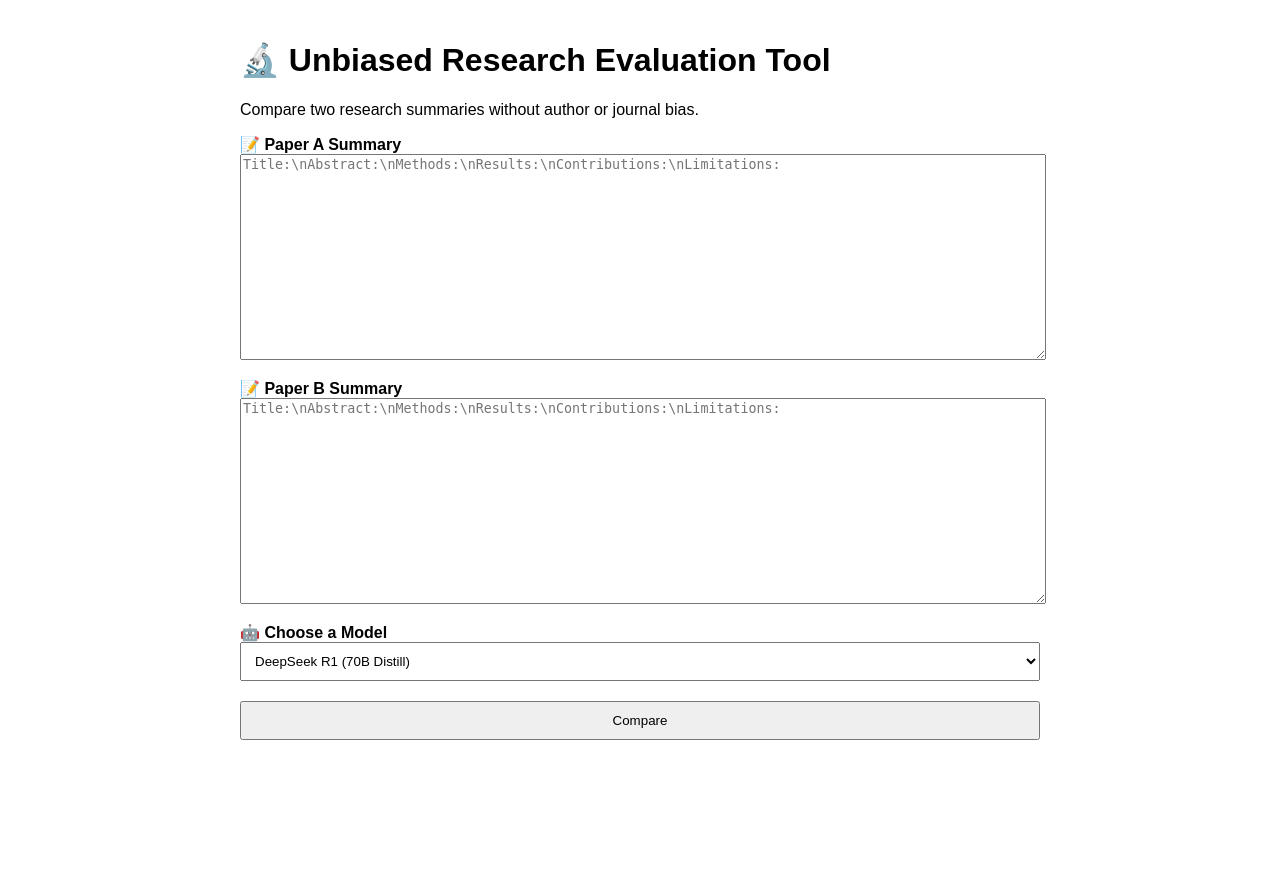
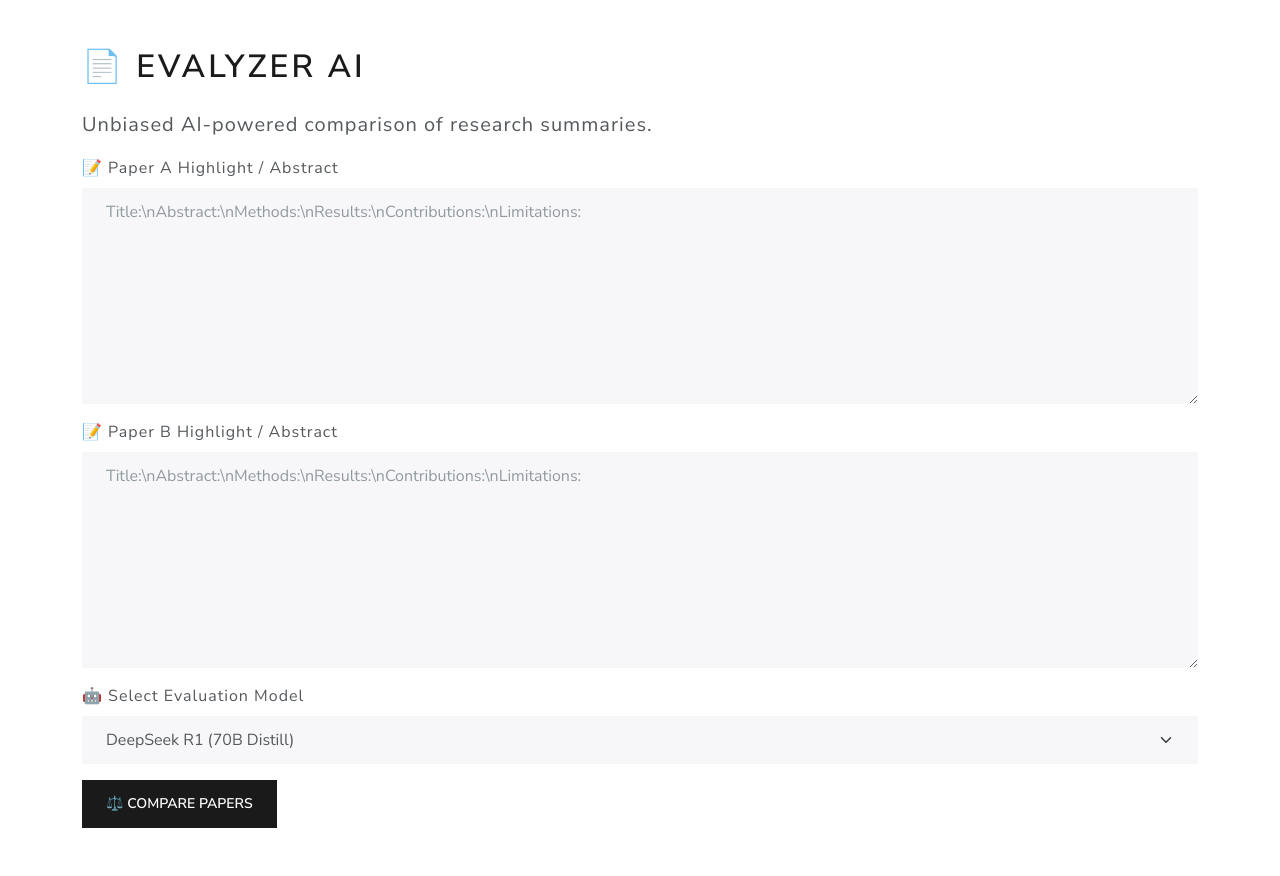
Before and after one commit to SakibHasanSimanto/researchBOT, a Flask app: page / in a window 1280 px wide. Before the commit the page ends 740 px from the top, so only its background shows below. Run offline with Flask 3, Linux system fonts and the light colour scheme; some libraries are stand-ins or nearby versions.

Commit message:
Update index.html

```diff
--- a/templates/index.html
+++ b/templates/index.html
@@ -1,32 +1,35 @@
 <!DOCTYPE html>
 <html>
 <head>
-    <title>Evalyzer AI</title>
-    <style>
-        body { font-family: Arial, sans-serif; max-width: 800px; margin: auto; padding: 20px; }
-        textarea { width: 100%; height: 200px; margin-bottom: 15px; }
-        select, button { padding: 10px; margin-bottom: 20px; width: 100%; }
-    </style>
+    <title>Evalyzer AI - Compare Papers</title>
+    <link rel="stylesheet" href="https://cdn.jsdelivr.net/npm/bootswatch@5.3.2/dist/lux/bootstrap.min.css">
 </head>
-<body>
-    <h1>🔬 Unbiased Research Evaluation Tool </h1>
-    <p>Compare two research summaries without author or journal bias.</p>
+<body class="container py-5">
+    <h1 class="mb-4">📄 Evalyzer AI</h1>
+    <p class="lead">Unbiased AI-powered comparison of research summaries.</p>
 
-    <form method="POST">
-        <label for="paper_a"><strong>📝 Paper A Summary</strong></label>
-        <textarea id="paper_a" name="paper_a" placeholder="Title:\nAbstract:\nMethods:\nResults:\nContributions:\nLimitations:"></textarea>
+    <form method="POST" action="/">
+        <div class="mb-3">
+            <label for="paper_a" class="form-label">📝 Paper A Highlight / Abstract</label>
+            <textarea class="form-control" name="paper_a" rows="8" placeholder="Title:\nAbstract:\nMethods:\nResults:\nContributions:\nLimitations:" required></textarea>
+        </div>
 
-        <label for="paper_b"><strong>📝 Paper B Summary</strong></label>
-        <textarea id="paper_b" name="paper_b" placeholder="Title:\nAbstract:\nMethods:\nResults:\nContributions:\nLimitations:"></textarea>
+        <div class="mb-3">
+            <label for="paper_b" class="form-label">📝 Paper B Highlight / Abstract</label>
+            <textarea class="form-control" name="paper_b" rows="8" placeholder="Title:\nAbstract:\nMethods:\nResults:\nContributions:\nLimitations:" required></textarea>
+        </div>
 
-        <label for="selected_model"><strong>🤖 Choose a Model</strong></label>
-        <select id="selected_model" name="selected_model" required>
-            <option value="deepseek-r1-distill-llama-70b">DeepSeek R1 (70B Distill)</option>
-            <option value="llama3-8b-8192">Meta LLaMA 3 (8B)</option>
-            <option value="gemma2-9b-it">Google Gemma 2 (9B Instruct)</option>
-        </select>
+        <div class="mb-3">
+            <label for="selected_model" class="form-label">🤖 Select Evaluation Model</label>
+            <select class="form-select" name="selected_model" required>
+                <option value="deepseek-r1-distill-llama-70b" selected>DeepSeek R1 (70B Distill)</option>
+                <option value="llama3-8b-8192">Meta LLaMA 3 (8B)</option>
+                <option value="gemma2-9b-it">Google Gemma 2 (9B Instruct)</option>
+                <option value="mistral-saba-24b">Mistral SABA (24B)</option>
+            </select>
+        </div>
 
-        <button type="submit">Compare</button>
+        <button type="submit" class="btn btn-primary">⚖️ Compare Papers</button>
     </form>
 </body>
 </html>
```
